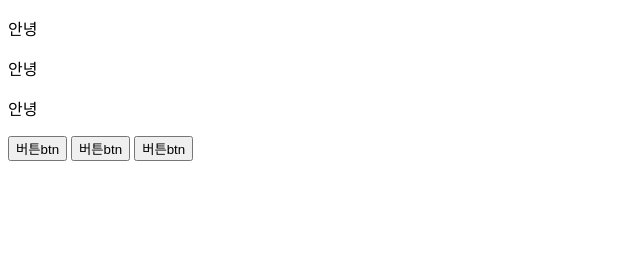
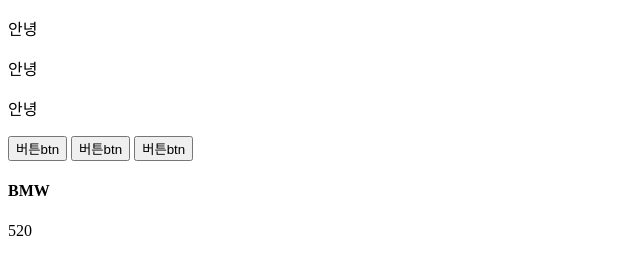
Before and after one commit to ChooSeoyeon/My-Sea, a plain HTML site: page practice.html in a window 1280 px wide. Shown: the full height of the page, 0-640 px from the left. Drawn offline with nearby package versions, Linux system fonts and the light colour scheme.

Commit message:
Upgrade practice.html

```diff
--- a/practice.html
+++ b/practice.html
@@ -17,7 +17,6 @@
     <button class="btn">버튼btn</button>
     <button class="btn">버튼btn</button>
     <button class="btn">버튼btn</button>
-
     <script>
       /*
       document.getElementsByClassName("greeting")[0].innerHTML = "안녕";
@@ -46,5 +45,18 @@
           $(".greeting").eq(0).hide();
         });
     </script>
+
+    <h4 id="title">상품제목</h4>
+    <p id="text">상품내용</p>
+    <div style="margin-bottom: 500px"></div>
+
+    <script>
+      var 어레이 = ["BMW", 520];
+      var 오브젝트 = { brand: "BMW", model: 520 };
+
+      var 자료 = [{ brand: "BMW" }, { model: 520 }];
+      $("#title").html(자료[0].brand);
+      $("#text").html(자료[1].model);
+    </script>
   </body>
 </html>
```
Also changed, not shown: index.html (+1 -1 lines).
